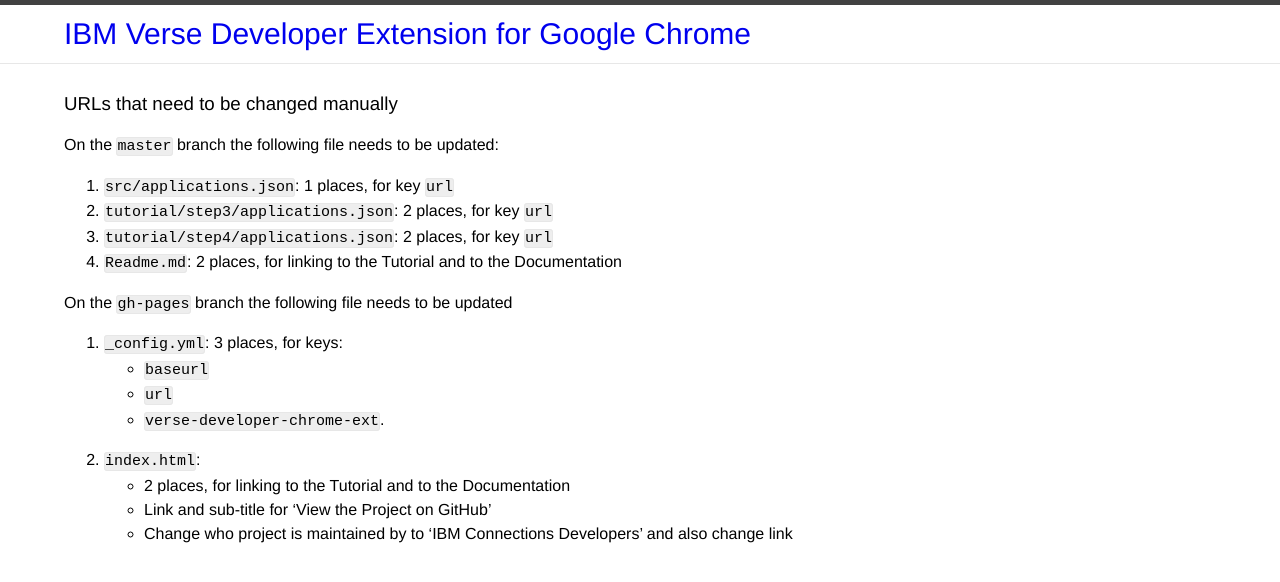
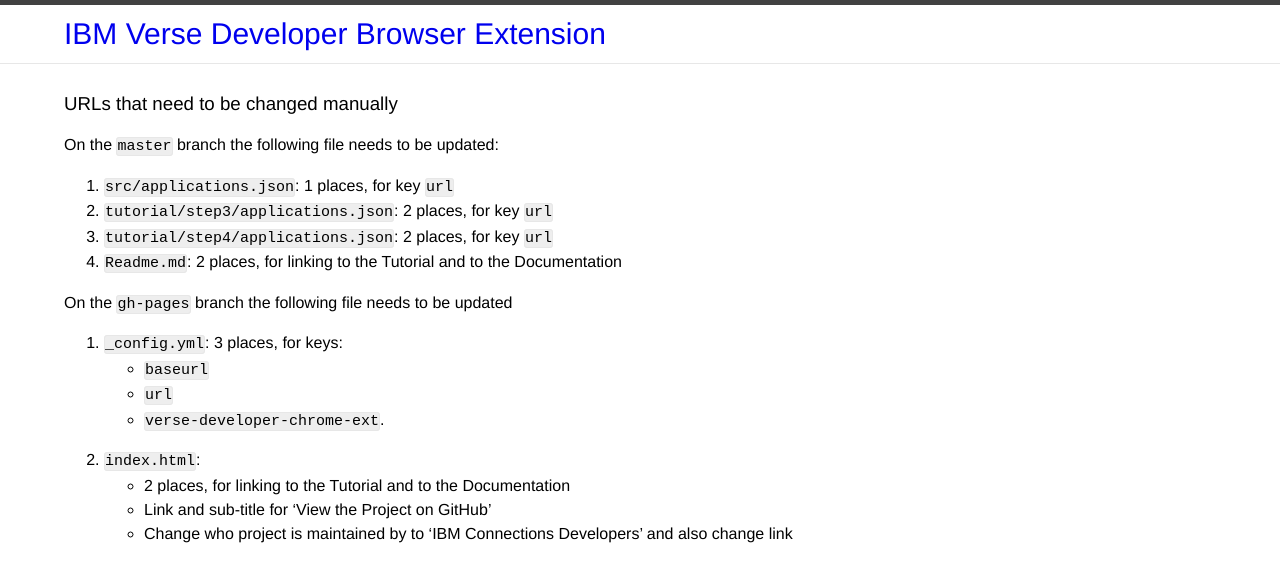
Before and after one commit to ibmverse/verse-developer, a Jekyll site: the page built from URL.md, in a window 1280 px wide. Shown: the top 582 px of the page. Built offline with Jekyll 4.4.1, drawn with Linux system fonts in a browser that asks for light colours; our own code applies the rules of GitHub Pages for plain Markdown files.

Commit message:
Update _config.yml

```diff
--- a/_config.yml
+++ b/_config.yml
@@ -1,9 +1,9 @@
 # Copyright IBM Corp. 2016  All Rights Reserved.
 
-title: IBM Verse Developer Extension for Google Chrome
+title: IBM Verse Developer Browser Extension
 
 description: >
-  "This site contains a tutorial and reference documentation for IBM Verse Developer Extension for Google Chrome."
+  "This site contains a tutorial and reference documentation for IBM Verse developer extensions."
 baseurl: "https://git.swg.usma.ibm.com/pages/IBM-Verse/verse-developer-chrome-ext" # the url for this documentation site
 url: "https://git.swg.usma.ibm.com" # the base hostname & protocol for your site
 verse-developer-chrome-ext: "https://git.swg.usma.ibm.com/IBM-Verse/verse-developer-chrome-ext"
```
